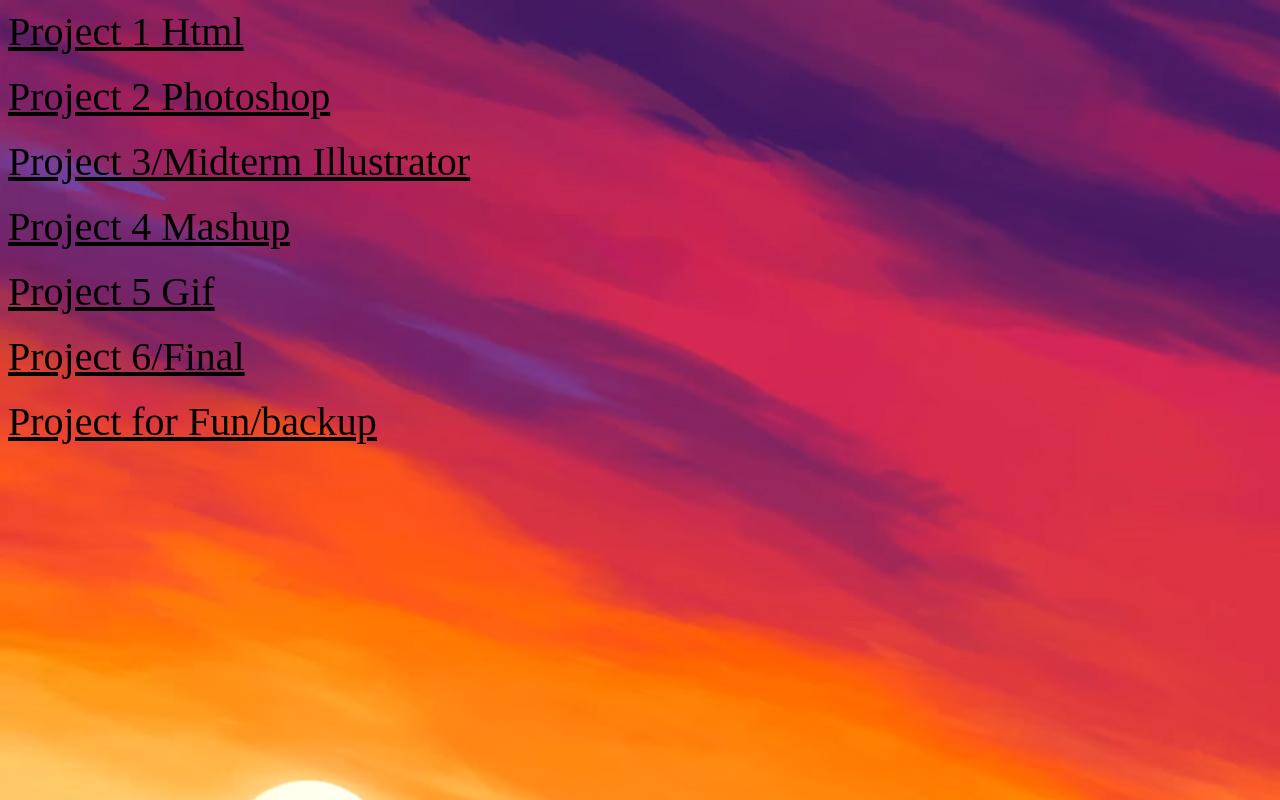
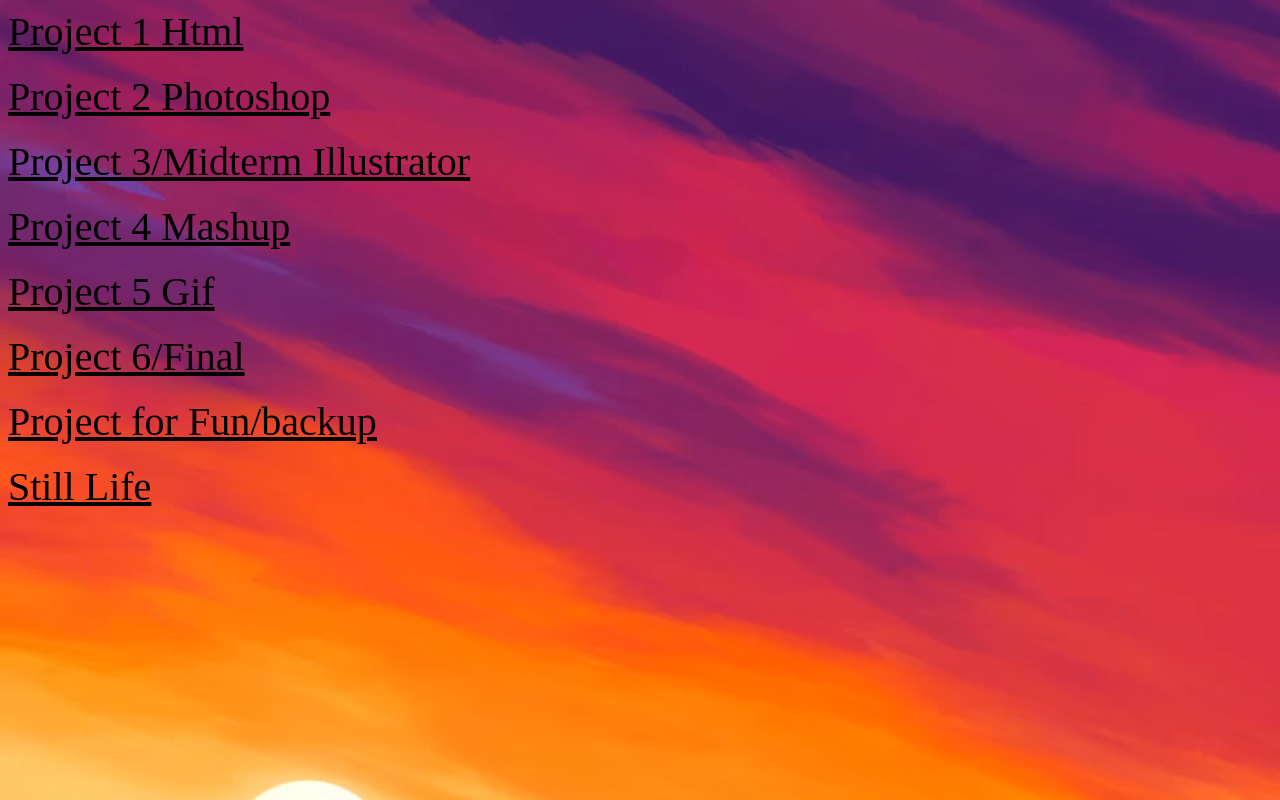
Before and after one commit to Jesswess/Jesswess.github.io, a plain HTML site: page index.html in a window 1280 px wide. Drawn offline with Linux system fonts and the light colour scheme.

Commit message:
Update index.html

```diff
--- a/index.html
+++ b/index.html
@@ -21,6 +21,8 @@
 <a href="FinalsVideo.html""> Project 6/Final</a>
 </br></br>
 <a href="Avatar.html""> Project for Fun/backup</a>
+</br></br>
+<a href="Life.html""> Still Life</a>
   <p>
 
   </p>
```
